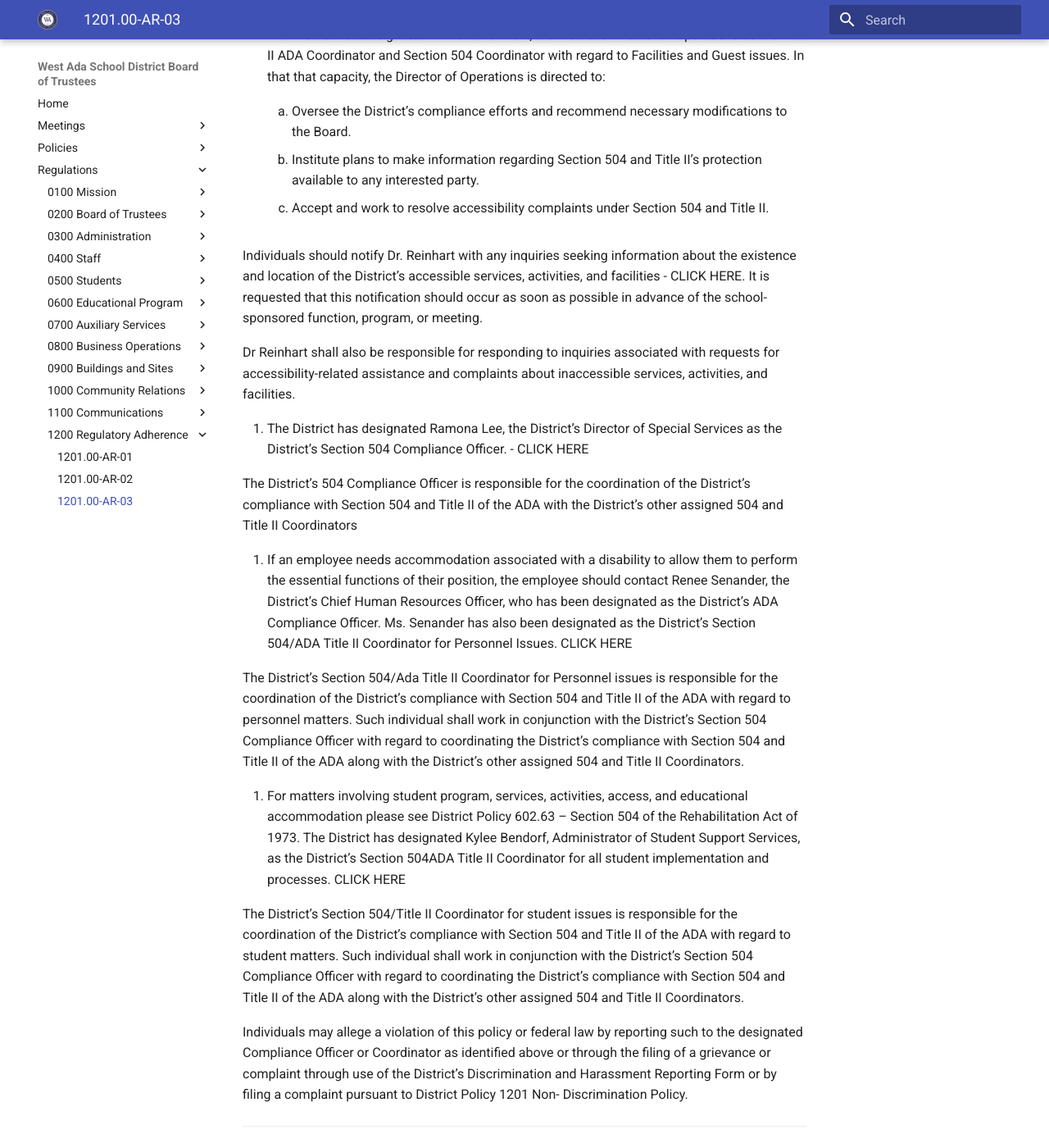
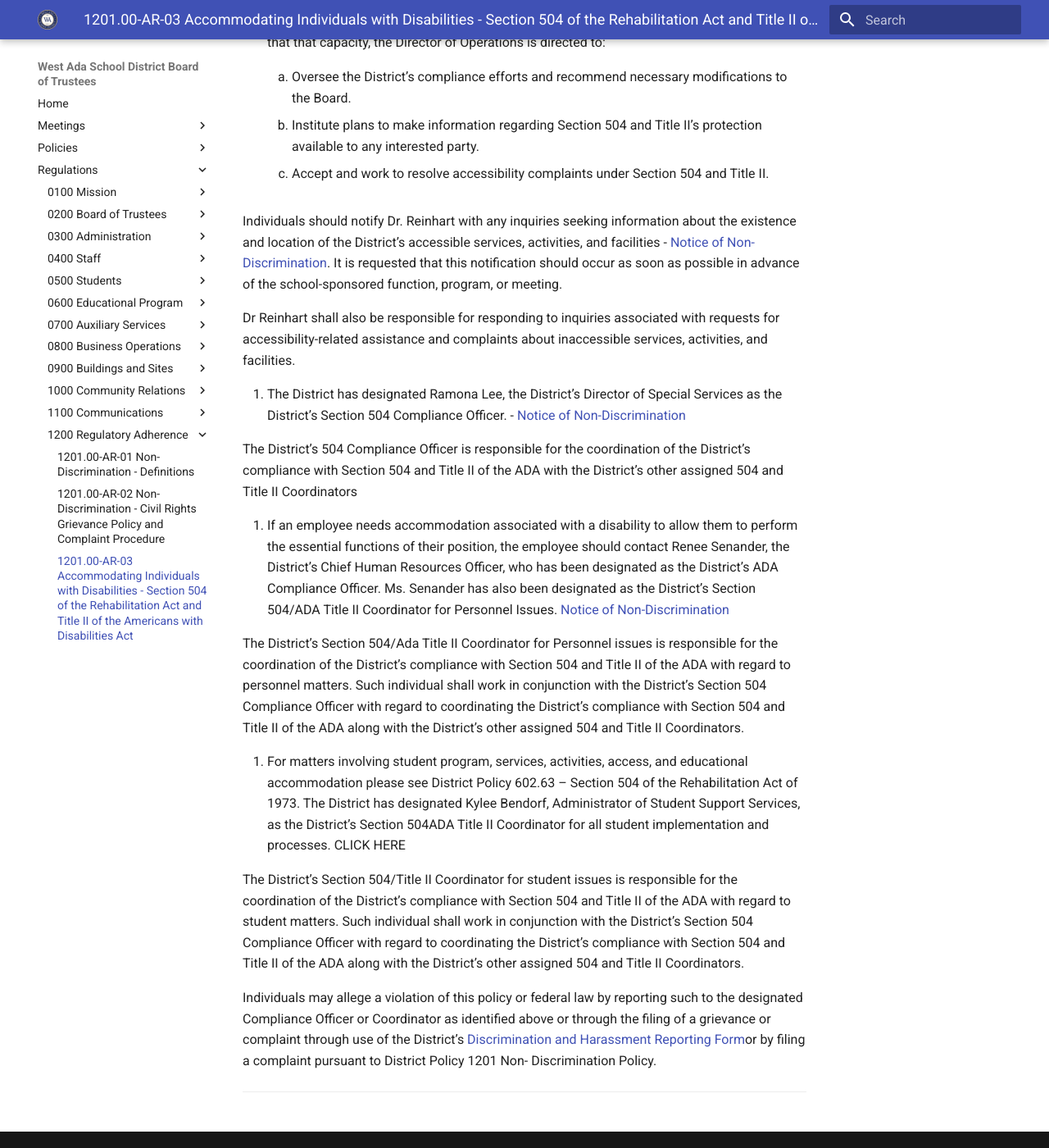
Before and after one commit to westada/section-400-hr-policy-review, an MkDocs documentation site: the page built from docs/regulations/1200-Regulatory-Adherence/1201.00-AR-03.md, in a window 1280 px wide and 1400 px high, scrolled down 740 px. Shown: the whole window at 82% size. Built offline with MkDocs 1.6.1 and Material for MkDocs 9.7.7, drawn with Linux system fonts in a browser that asks for light colours; some of the changed text lies outside the part shown.

Commit message:
formatting section 1200

```diff
--- a/docs/regulations/1200-Regulatory-Adherence/1201.00-AR-03.md
+++ b/docs/regulations/1200-Regulatory-Adherence/1201.00-AR-03.md
@@ -1,10 +1,8 @@
 ---
 policy: "1201.00"
 kind: AR
-title: 1201.00-AR-03
+title: 1201.00-AR-03 Accommodating Individuals with Disabilities  - Section 504 of the Rehabilitation Act and Title II of the Americans with Disabilities Act
 ---
-
-# 1201 AR 03 Non Discrimination Accommodating Individuals with Disabilities Section 505 of the Rehabilitation Act and Title II of the Americans with-Disabilities
 
 Section 504 of the Rehabilitation Act of 1973 as well as Title II of the Americans with Disabilities Act of 1990 prohibits discrimination on the basis of an individual’s disability. The Board is dedicated to fostering a working and learning environment that is free from such unlawful discrimination.
 
@@ -16,19 +14,19 @@ The District may provide auxiliary aids and services where necessary to afford i
 
     1. Oversee the District’s compliance efforts and recommend necessary modifications to the Board.
 
-    2. Institute plans to make information regarding Section 504 and Title II’s protection available to any interested     party.
+    2. Institute plans to make information regarding Section 504 and Title II’s protection available to any interested party.
 
     3. Accept and work to resolve accessibility complaints under Section 504 and Title II.
 
-Individuals should notify Dr. Reinhart with any inquiries seeking information about the existence and location of the District’s accessible services, activities, and facilities - CLICK HERE. It is requested that this notification should occur as soon as possible in advance of the school-sponsored function, program, or meeting.
+Individuals should notify Dr. Reinhart with any inquiries seeking information about the existence and location of the District’s accessible services, activities, and facilities - [Notice of Non-Discrimination](https://www.westada.org/page/notice-of-non-discrimination). It is requested that this notification should occur as soon as possible in advance of the school-sponsored function, program, or meeting.
 
 Dr Reinhart shall also be responsible for responding to inquiries associated with requests for accessibility-related assistance and complaints about inaccessible services, activities, and facilities.
 
-2. The District has designated Ramona Lee, the District’s Director of Special Services as the District’s Section 504 Compliance Officer. - CLICK HERE
+2. The District has designated Ramona Lee, the District’s Director of Special Services as the District’s Section 504 Compliance Officer. - [Notice of Non-Discrimination](https://www.westada.org/page/notice-of-non-discrimination)
 
 The District’s 504 Compliance Officer is responsible for the coordination of the District’s compliance with Section 504 and Title II of the ADA with the District’s other assigned 504 and Title II Coordinators
 
-3. If an employee needs accommodation associated with a disability to allow them to perform the essential functions of their position, the employee should contact Renee Senander, the District’s Chief Human Resources Officer, who has been designated as the District’s ADA Compliance Officer. Ms. Senander has also been designated as the District’s Section 504/ADA Title II Coordinator for Personnel Issues. CLICK HERE
+3. If an employee needs accommodation associated with a disability to allow them to perform the essential functions of their position, the employee should contact Renee Senander, the District’s Chief Human Resources Officer, who has been designated as the District’s ADA Compliance Officer. Ms. Senander has also been designated as the District’s Section 504/ADA Title II Coordinator for Personnel Issues. [Notice of Non-Discrimination](https://www.westada.org/page/notice-of-non-discrimination)
 
 The District’s Section 504/Ada Title II Coordinator for Personnel issues is responsible for the coordination of the District’s compliance with Section 504 and Title II of the ADA with regard to personnel matters. Such individual shall work in conjunction with the District’s Section 504 Compliance Officer with regard to coordinating the District’s compliance with Section 504 and Title II of the ADA along with the District’s other assigned 504 and Title II Coordinators.
 
@@ -36,4 +34,4 @@ The District’s Section 504/Ada Title II Coordinator for Personnel issues is re
 
 The District’s Section 504/Title II Coordinator for student issues is responsible for the coordination of the District’s compliance with Section 504 and Title II of the ADA with regard to student matters. Such individual shall work in conjunction with the District’s Section 504 Compliance Officer with regard to coordinating the District’s compliance with Section 504 and Title II of the ADA along with the District’s other assigned 504 and Title II Coordinators.
 
-Individuals may allege a violation of this policy or federal law by reporting such to the designated Compliance Officer or Coordinator as identified above or through the filing of a grievance or complaint through use of the District’s Discrimination and Harassment Reporting Form or by filing a complaint pursuant to District Policy 1201 Non- Discrimination Policy.
+Individuals may allege a violation of this policy or federal law by reporting such to the designated Compliance Officer or Coordinator as identified above or through the filing of a grievance or complaint through use of the District’s [Discrimination and Harassment Reporting Form](https://survey.k12insight.com/survey/form?k=RQsVYRRsQYSSsPsPsP&lang=0)or by filing a complaint pursuant to District Policy 1201 Non- Discrimination Policy.
```
Also changed, not shown: docs/regulations/1200-Regulatory-Adherence/1201.00-AR-01.md (+2 -14 lines), docs/regulations/1200-Regulatory-Adherence/1201.00-AR-02.md (+5 -40 lines).
